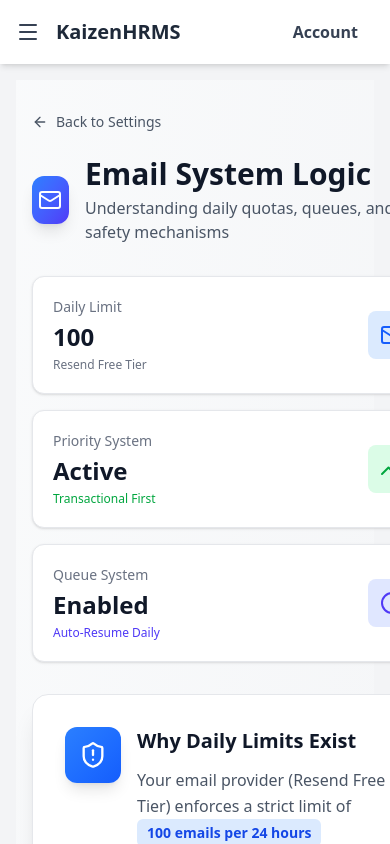
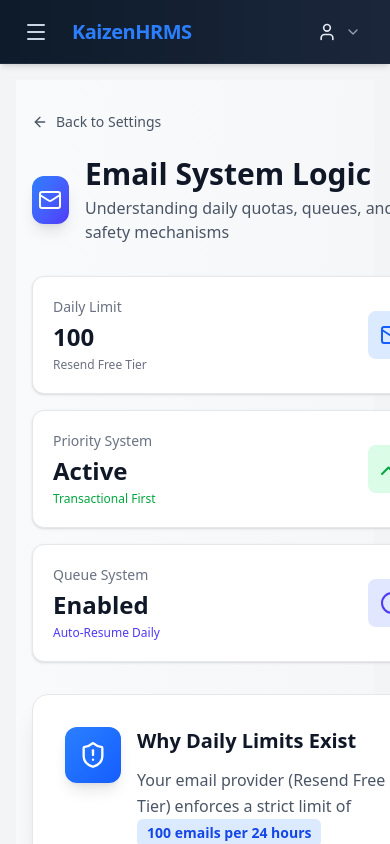
Before and after one commit to ikhwanazizi/kaizenhsmr, a Next.js app: page /admin/settings/email-logic in a window 390 px wide. Built offline with nearby package versions, Linux system fonts and the light colour scheme; no server answers.

Commit message:
redesign the admin navbar (focusing on color and click function after click the email

```diff
--- a/src/components/admin/AdminNavbar.tsx
+++ b/src/components/admin/AdminNavbar.tsx
@@ -3,11 +3,10 @@
 import { createBrowserClient } from "@supabase/ssr";
 import { useRouter } from "next/navigation";
 import Link from "next/link";
-import { useEffect, useState } from "react";
+import { useEffect, useState, useRef } from "react";
 import type { User } from "@supabase/supabase-js";
-import { Menu } from "lucide-react";
+import { Menu, ChevronDown, User as UserIcon, LogOut } from "lucide-react";
 
-// The prop is now named onMenuClick for clarity
 export default function AdminNavbar({
   onMenuClick,
 }: {
@@ -16,6 +15,7 @@
   const router = useRouter();
   const [isDropdownOpen, setIsDropdownOpen] = useState(false);
   const [user, setUser] = useState<User | null>(null);
+  const dropdownRef = useRef<HTMLDivElement>(null);
 
   const supabase = createBrowserClient(
     process.env.NEXT_PUBLIC_SUPABASE_URL!,
@@ -32,6 +32,26 @@
     getUser();
   }, [supabase.auth]);
 
+  // Close dropdown when clicking outside
+  useEffect(() => {
+    const handleClickOutside = (event: MouseEvent) => {
+      if (
+        dropdownRef.current &&
+        !dropdownRef.current.contains(event.target as Node)
+      ) {
+        setIsDropdownOpen(false);
+      }
+    };
+
+    if (isDropdownOpen) {
+      document.addEventListener("mousedown", handleClickOutside);
+    }
+
+    return () => {
+      document.removeEventListener("mousedown", handleClickOutside);
+    };
+  }, [isDropdownOpen]);
+
   const handleLogout = async () => {
     await supabase.auth.signOut();
     router.push("/login");
@@ -39,43 +59,77 @@
   };
 
   return (
-    <nav className="sticky top-0 z-30 flex items-center justify-between h-16 px-4 bg-white shadow-md sm:px-6 lg:px-8">
-      <div className="flex items-center">
+    <nav className="sticky top-0 z-30 flex items-center justify-between h-16 px-4 bg-gradient-to-r from-[#0D1B2A] to-[#1B263B] shadow-md sm:px-6 lg:px-8 border-b border-slate-800">
+      <div className="flex items-center space-x-4">
         {/* Hamburger Menu for Mobile */}
         <button
-          onClick={onMenuClick} // This opens the sidebar
-          className="mr-4 text-gray-700 md:hidden hover:text-gray-900"
+          onClick={onMenuClick}
+          className="p-2 text-slate-300 hover:bg-slate-800/50 rounded-lg transition-colors md:hidden"
+          aria-label="Toggle menu"
         >
           <Menu size={24} />
         </button>
-        <div className="text-xl font-bold text-gray-800">
-          <Link href="/admin/dashboard">KaizenHRMS</Link>
-        </div>
+
+        {/* Logo */}
+        <Link
+          href="/admin/dashboard"
+          className="text-xl font-bold text-white tracking-tight hover:opacity-90 transition-opacity flex items-center gap-2"
+        >
+          <span className="text-blue-500">KaizenHRMS</span>
+        </Link>
       </div>
 
-      {/* User Dropdown Menu on the right */}
-      <div className="relative">
+      {/* User Dropdown Menu */}
+      <div className="relative" ref={dropdownRef}>
         <button
           onClick={() => setIsDropdownOpen(!isDropdownOpen)}
-          className="px-4 py-2 font-semibold text-gray-700 rounded-md hover:bg-gray-100"
+          className={`flex items-center space-x-2 px-3 py-2 text-sm font-medium text-slate-200 hover:bg-slate-800/50 rounded-lg transition-all border border-transparent ${isDropdownOpen ? "bg-slate-800/50 border-slate-700" : ""}`}
         >
-          {user?.email || "Account"}
+          <span className="hidden sm:inline-block max-w-[200px] truncate">
+            {user?.email || "Account"}
+          </span>
+          <span className="sm:hidden">
+            <UserIcon size={20} />
+          </span>
+          <ChevronDown
+            size={16}
+            className={`text-slate-400 transition-transform duration-200 ${isDropdownOpen ? "rotate-180" : ""}`}
+          />
         </button>
+
+        {/* Dropdown Menu */}
         {isDropdownOpen && (
-          <div className="absolute right-0 w-48 mt-2 origin-top-right bg-white rounded-md shadow-lg ring-1 ring-black ring-opacity-5">
+          <div className="absolute right-0 w-60 mt-2 origin-top-right bg-white dark:bg-[#1B263B] rounded-lg shadow-xl ring-1 ring-black/5 dark:ring-slate-700 overflow-hidden animate-in fade-in slide-in-from-top-2 duration-200 border border-slate-100 dark:border-slate-700">
             <div className="py-1">
+              {/* User Email Header */}
+              <div className="px-4 py-3 border-b border-slate-100 dark:border-slate-700 bg-slate-50 dark:bg-[#0D1B2A]/30">
+                <p className="text-xs font-medium text-slate-500 dark:text-slate-400 uppercase tracking-wider mb-1">
+                  Signed in as
+                </p>
+                <p className="text-sm font-semibold text-slate-900 dark:text-white truncate">
+                  {user?.email}
+                </p>
+              </div>
+
+              {/* Profile Link */}
               <Link
                 href="/admin/profile"
-                className="block px-4 py-2 text-sm text-gray-700 hover:bg-gray-100"
+                className="flex items-center space-x-3 px-4 py-2.5 text-sm text-slate-700 dark:text-slate-200 hover:bg-slate-50 dark:hover:bg-slate-700/50 transition-colors mt-1"
                 onClick={() => setIsDropdownOpen(false)}
               >
-                Profile Settings
+                <UserIcon size={16} className="text-slate-400" />
+                <span>Profile Settings</span>
               </Link>
+
+              <div className="my-1 border-t border-slate-100 dark:border-slate-700"></div>
+
+              {/* Logout Button */}
               <button
                 onClick={handleLogout}
-                className="block w-full px-4 py-2 text-sm text-left text-red-600 hover:bg-gray-100"
+                className="flex items-center space-x-3 w-full px-4 py-2.5 text-sm text-left text-red-600 dark:text-red-400 hover:bg-red-50 dark:hover:bg-red-900/10 transition-colors"
               >
-                Logout
+                <LogOut size={16} />
+                <span>Sign out</span>
               </button>
             </div>
           </div>
```
